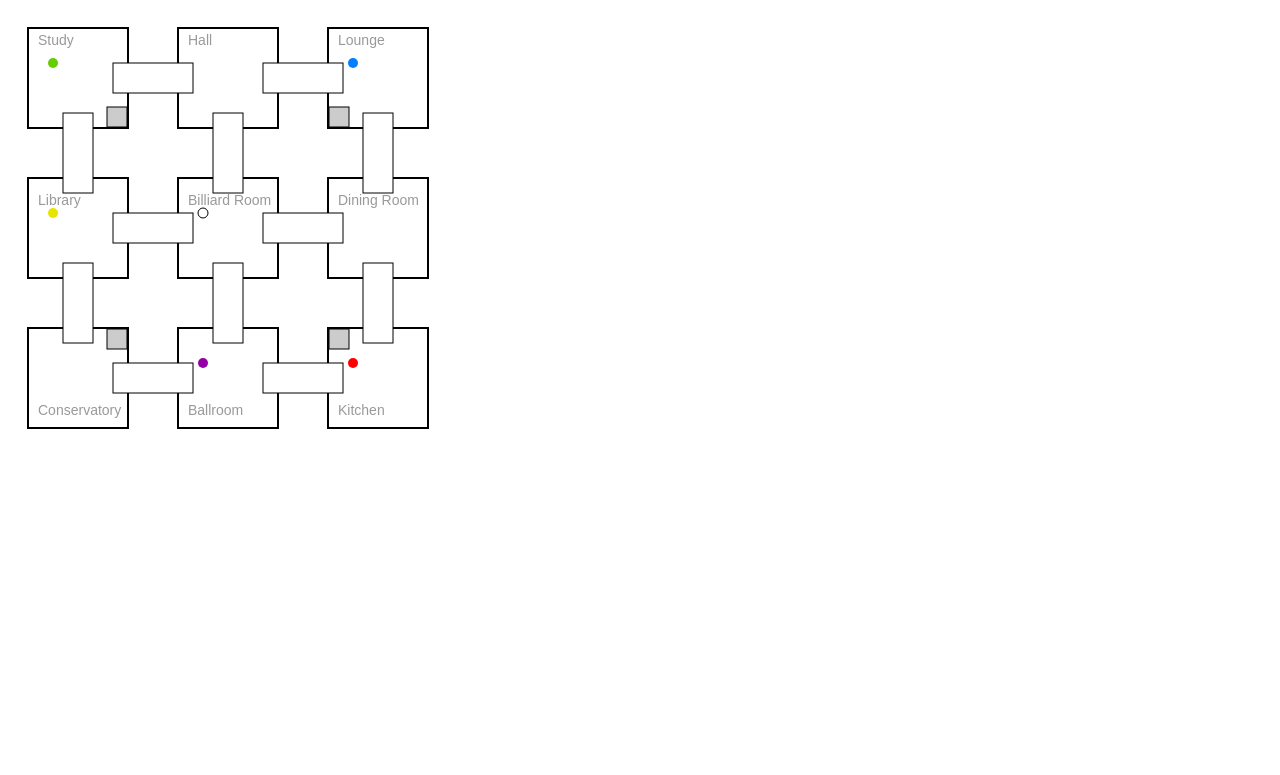
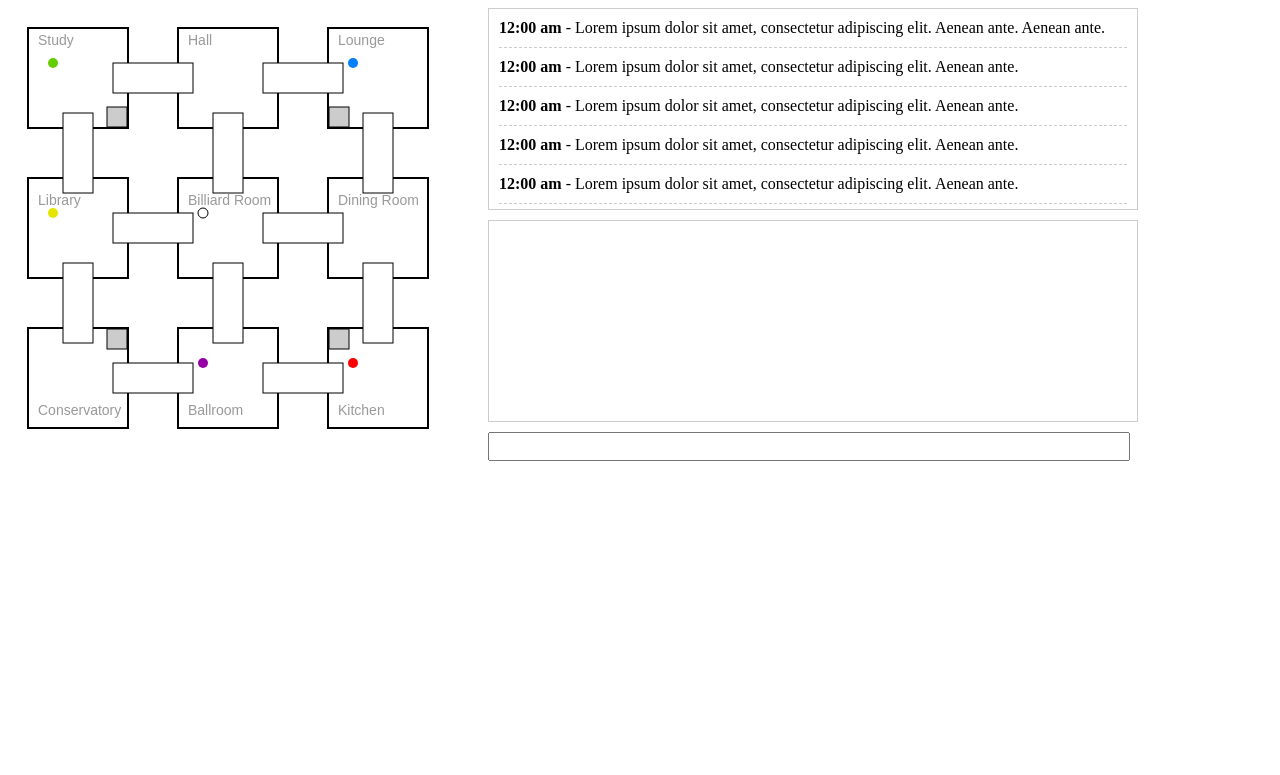
Before and after one commit to hartantothio/clueless, a PHP site: page / in a window 1280 px wide. Shown: the top 775 px of the page. Run offline with PHP 8.4, Linux system fonts and the light colour scheme; some libraries are stand-ins or nearby versions.

Commit message:
updated board game

```diff
--- a/www/css/style.css
+++ b/www/css/style.css
@@ -1,6 +1,42 @@
+.clear {
+    clear: both;
+}
+
+.container {
+    width: 100%;
+}
+
 #canvas {
-    width: 1024px;
-    height: 768px;
+    width: 460px;
+    height: 460px;
+    float: left;
+    margin-right: 20px;
+    /*border:1px solid #900;*/
+}
+
+#sidebar {
+    float: left;
+}
+
+#sidebar .notification {
+    width: 100%;
+    border: 1px solid #ccc;
+    overflow: scroll;
+    padding: 10px;
+    margin-bottom: 10px;
+    height: 180px;
+}
+
+#sidebar input {
+    margin: 0;
+    width: 100%;
+    padding: 5px;
+}
+
+#sidebar .notification p {
+    margin: 0 0 10px 0;
+    padding: 0 0 10px 0;
+    border-bottom: 1px dashed #ccc;
 }
 
 rect:hover {
--- a/www/index.html
+++ b/www/index.html
@@ -12,7 +12,29 @@
 <link rel="stylesheet" href="/css/style.css" />
 <body>
 
-<div id="canvas"></div>
+<div id="container">
+    <div id="canvas"></div>
+    <div id="sidebar">
+        <div class="notification notification-system">
+            <p><b>12:00 am</b> - Lorem ipsum dolor sit amet, consectetur adipiscing elit. Aenean ante. Aenean ante.</p>
+            <p><b>12:00 am</b> - Lorem ipsum dolor sit amet, consectetur adipiscing elit. Aenean ante.</p>
+            <p><b>12:00 am</b> - Lorem ipsum dolor sit amet, consectetur adipiscing elit. Aenean ante.</p>
+            <p><b>12:00 am</b> - Lorem ipsum dolor sit amet, consectetur adipiscing elit. Aenean ante.</p>
+            <p><b>12:00 am</b> - Lorem ipsum dolor sit amet, consectetur adipiscing elit. Aenean ante.</p>
+            <p><b>12:00 am</b> - Lorem ipsum dolor sit amet, consectetur adipiscing elit. Aenean ante.</p>
+            <p><b>12:00 am</b> - Lorem ipsum dolor sit amet, consectetur adipiscing elit. Aenean ante.</p>
+            <p><b>12:00 am</b> - Lorem ipsum dolor sit amet, consectetur adipiscing elit. Aenean ante.</p>
+            <p><b>12:00 am</b> - Lorem ipsum dolor sit amet, consectetur adipiscing elit. Aenean ante.</p>
+        </div>
+        <div class="notification">
+
+        </div>
+        <form method="post" action="">
+            <input type="text" name="message" />
+        </form>
+    </div>
+    <div class="clear"></div>
+</div>
 
 </body>
 <script src="//ajax.googleapis.com/ajax/libs/jquery/1.10.2/jquery.min.js"></script>
```
